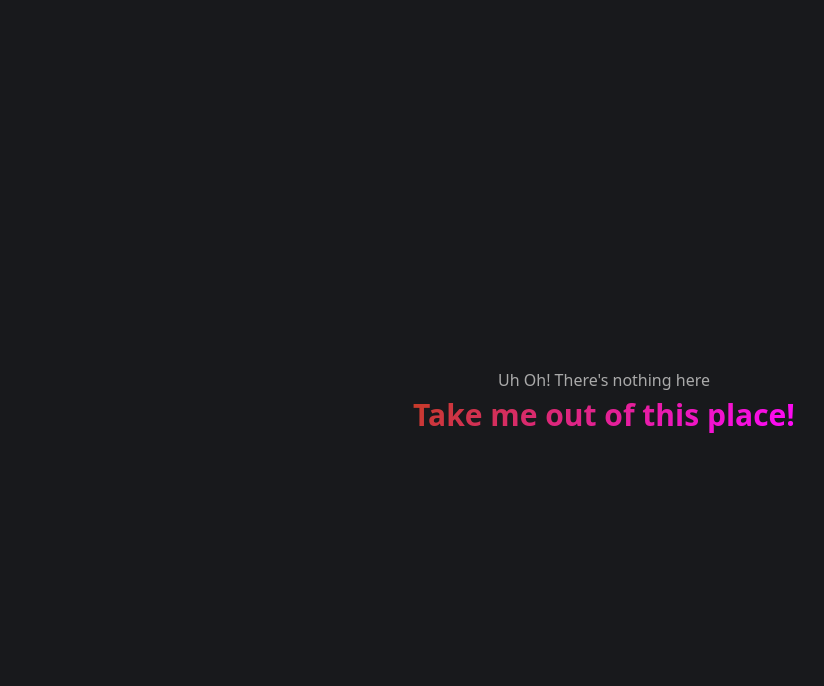
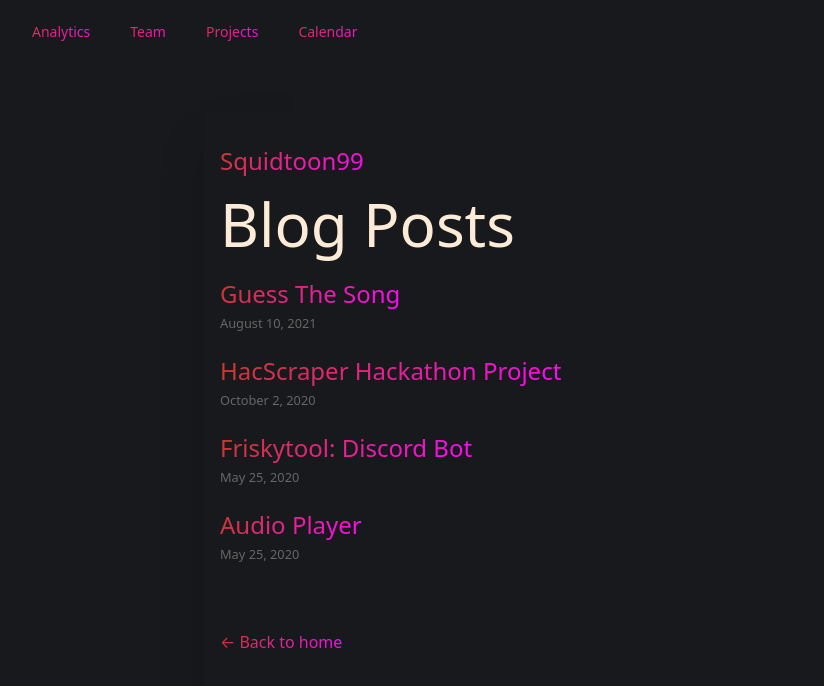
Before and after one commit to Squidtoon99/Website, a Next.js app: page /posts in a window 1280 px wide. Before the commit this address had no page. Shown: the top 686 px of the page, without its empty margins (36-860 px from the left). Built offline with nearby package versions, Linux system fonts and the light colour scheme.

Commit message:
making posts page for listing all posts

```diff
--- /dev/null
+++ b/pages/posts.js
@@ -0,0 +1,31 @@
+import Link from "next/link";
+import Date from "../components/date";
+import Layout from "../components/layout";
+import utilStyles from "../styles/utils.module.css";
+import { getSortedPostsData } from "../lib/posts";
+
+export default function Home({ allPostsData }) {
+   return ( <Layout >
+       <div className="text-6xl text-white mb-6 ">Blog Posts</div>
+        <ul className={utilStyles.list}>
+          {allPostsData.map(({ id, date, title }) => (
+            <li className={utilStyles.listItem} key={id}>
+              <Link href={`/posts/${id}`}>
+                <a className="text-2xl">{title}</a>
+              </Link>
+              <br />
+              <small className={utilStyles.lightText}>
+                <Date dateString={date} />
+              </small>
+            </li>
+          ))}
+        </ul>
+    </Layout>)
+}
+
+export async function getStaticProps() {
+  const allPostsData = getSortedPostsData();
+  return {
+    props: { allPostsData },
+  };
+}
```
